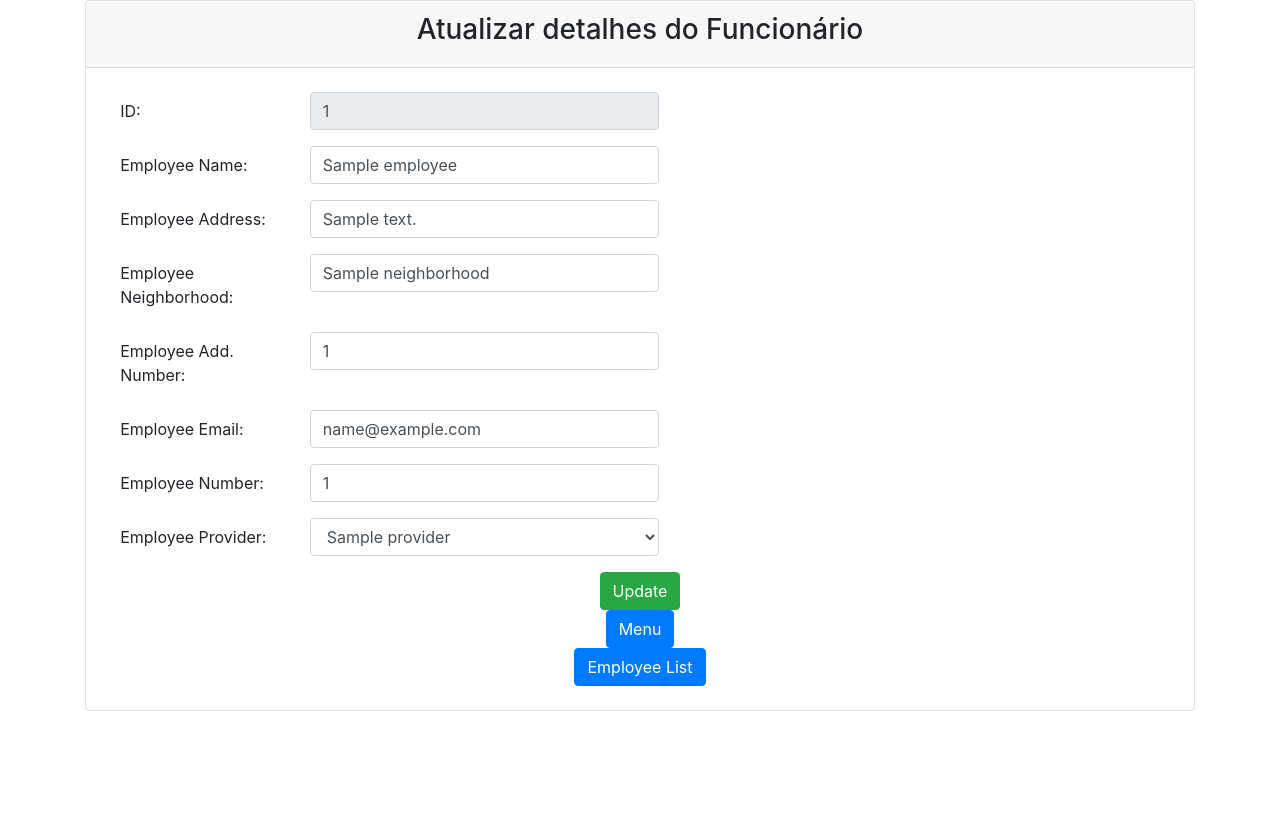
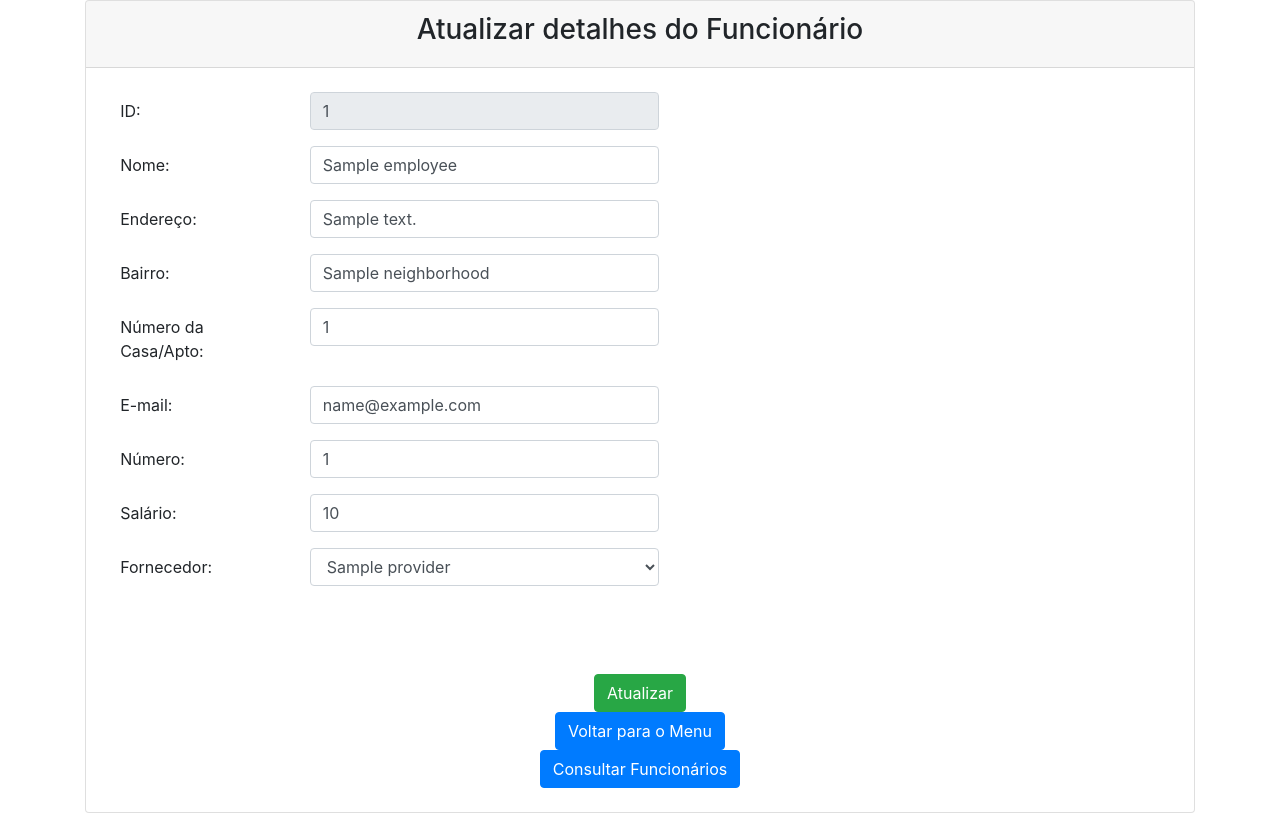
Before and after one commit to elmoamedeo/cesusctrab3, a Django app: template trabalho3/templates/employee/edit_employee.html in a window 1280 px wide. Before the commit the page ends 800 px from the top, so only its background shows below. Run offline with Django 3.2, Linux system fonts and the light colour scheme; the template is opened without the code that fills it: most values are stand-ins (such as "Sample title", 1, 10 or a date in 2020); some libraries are stand-ins or nearby versions.

Commit message:
Correções em geral

```diff
--- a/trabalho3/templates/employee/edit_employee.html
+++ b/trabalho3/templates/employee/edit_employee.html
@@ -21,27 +21,27 @@
                     <div class="form-group row">
                         <label class="col-sm-2 col-form-label">ID:</label>
                         <div class="col-sm-4">
-                            <input class="form-control" type="text" name="id" id="id_eid" required maxlength="20"
+                            <input class="form-control" type="text" name="id" id="id" required maxlength="20"
                                    value="{{ employee.id }}"
                                    disabled/>
                         </div>
                     </div>
                     <div class="form-group row">
-                        <label class="col-sm-2 col-form-label">Employee Name:</label>
+                        <label class="col-sm-2 col-form-label">Nome:</label>
                         <div class="col-sm-4">
-                            <input class="form-control" type="text" name="name" id="id_ename" required maxlength="100"
+                            <input class="form-control" type="text" name="name" id="name" required maxlength="100"
                                    value="{{ employee.name }}"/>
                         </div>
                     </div>
                     <div class="form-group row">
-                        <label class="col-sm-2 col-form-label">Employee Address:</label>
+                        <label class="col-sm-2 col-form-label">Endereço:</label>
                         <div class="col-sm-4">
                             <input class="form-control" type="text" name="address" id="address" required maxlength="100"
                                    value="{{ employee.address }}"/>
                         </div>
                     </div>
                     <div class="form-group row">
-                        <label class="col-sm-2 col-form-label">Employee Neighborhood:</label>
+                        <label class="col-sm-2 col-form-label">Bairro:</label>
                         <div class="col-sm-4">
                             <input class="form-control" type="text" name="neighborhood" id="neighborhood" required
                                    maxlength="100"
@@ -49,7 +49,7 @@
                         </div>
                     </div>
                     <div class="form-group row">
-                        <label class="col-sm-2 col-form-label">Employee Add. Number:</label>
+                        <label class="col-sm-2 col-form-label">Número da Casa/Apto:</label>
                         <div class="col-sm-4">
                             <input class="form-control" type="number" name="address_number" id="address_number" required
                                    maxlength="5"
@@ -57,7 +57,7 @@
                         </div>
                     </div>
                     <div class="form-group row">
-                        <label class="col-sm-2 col-form-label">Employee Email:</label>
+                        <label class="col-sm-2 col-form-label">E-mail:</label>
                         <div class="col-sm-4">
                             <input class="form-control" type="email" name="email" id="id_eemail" required
                                    maxlength="254"
@@ -65,7 +65,7 @@
                         </div>
                     </div>
                     <div class="form-group row">
-                        <label class="col-sm-2 col-form-label">Employee Number:</label>
+                        <label class="col-sm-2 col-form-label">Número:</label>
                         <div class="col-sm-4">
                             <input class="form-control" type="number" name="number" id="id_econtact" required
                                    maxlength="15"
@@ -73,7 +73,15 @@
                         </div>
                     </div>
                     <div class="form-group row">
-                        <label class="col-sm-2 col-form-label">Employee Provider:</label>
+                        <label class="col-sm-2 col-form-label">Salário:</label>
+                        <div class="col-sm-4">
+                            <input class="form-control" type="number" name="salary" id="salary" required
+                                   maxlength="15"
+                                   value="{{ employee.salary }}"/>
+                        </div>
+                    </div>
+                    <div class="form-group row">
+                        <label class="col-sm-2 col-form-label">Fornecedor:</label>
                         <div class="col-sm-4">
                             <select class="form-control" name="provider">
                                 {% for provider in providers %}
@@ -84,11 +92,13 @@
                             </select>
                         </div>
                     </div>
+                    <br><br><br>
                     <div style="text-align: center;">
-                        <button type="submit" class="btn btn-success">Update</button>
-                        <div style="text-align: center;"><a href="/" class="btn btn-primary">Menu</a></div>
-                        <div style="text-align: center;"><a href="/bill/list/bills/" class="btn btn-primary">Employee
-                            List</a></div>
+                        <button type="submit" class="btn btn-success">Atualizar</button>
+                        <div style="text-align: center;"><a href="/" class="btn btn-primary">Voltar para o Menu</a>
+                        </div>
+                        <div style="text-align: center;"><a href="/employee/list/employees/" class="btn btn-primary">Consultar
+                            Funcionários</a></div>
                     </div>
                     <br>
                 </div>
--- a/trabalho3/templates/employee/list_employees.html
+++ b/trabalho3/templates/employee/list_employees.html
@@ -25,6 +25,7 @@
         <th>Nº da Casa/Apto</th>
         <th>E-mail</th>
         <th>Número</th>
+        <th>Salário</th>
         <th>Fornecedor</th>
         <th>Ações</th>
     </tr>
@@ -39,6 +40,7 @@
             <td>{{ employee.address_number }}</td>
             <td>{{ employee.email }}</td>
             <td>{{ employee.number }}</td>
+            <td>R$ {{ employee.salary }}</td>
             <td>{{ employee.provider }}</td>
             <td>
                 <a href="/employee/update/{{ employee.id }}" class="btn btn-primary">Atualizar</a>
--- a/trabalho3/templates/provider/edit_provider.html
+++ b/trabalho3/templates/provider/edit_provider.html
@@ -28,7 +28,7 @@
                     <div class="form-group row">
                         <label class="col-sm-4 col-form-label">Nome do Fornecedor:</label>
                         <div class="col-sm-4">
-                            <input class="form-control" type="text" name="name" id="id_ename" required maxlength="100"
+                            <input class="form-control" type="text" name="name" id="name" required maxlength="100"
                                    value="{{ provider.name }}"/>
                         </div>
                     </div>
@@ -36,14 +36,14 @@
                     <div class="form-group row">
                         <label class="col-sm-4 col-form-label">E-mail do Fornecedor:</label>
                         <div class="col-sm-4">
-                            <input class="form-control" type="text" name="quantity" id="id_econtact" required maxlength="15"
+                            <input class="form-control" type="text" name="email" id="email" required maxlength="15"
                                    value="{{ provider.email }}"/>
                         </div>
                     </div>
                     <div class="form-group row">
                         <label class="col-sm-4 col-form-label">Número do Fornecedor:</label>
                         <div class="col-sm-4">
-                            <input class="form-control" type="number" name="quantity" id="id_econtact" required maxlength="15"
+                            <input class="form-control" type="number" name="number" id="number" required maxlength="15"
                                    value="{{ provider.number }}"/>
                         </div>
                     </div>
```
Also changed, not shown: trabalho3/templates/costumer/edit_costumer.html (+11 -7 lines), trabalho3/templates/employee/create_employee.html (+21 -13 lines).
